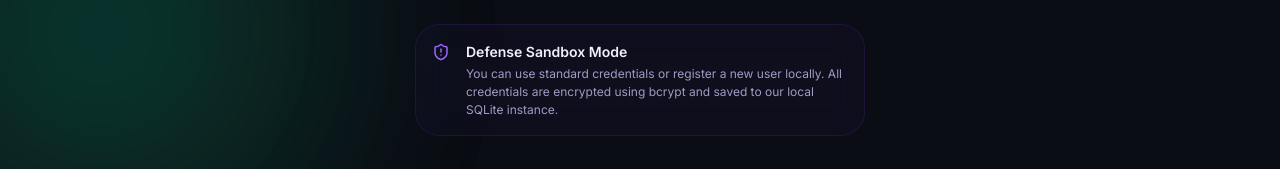
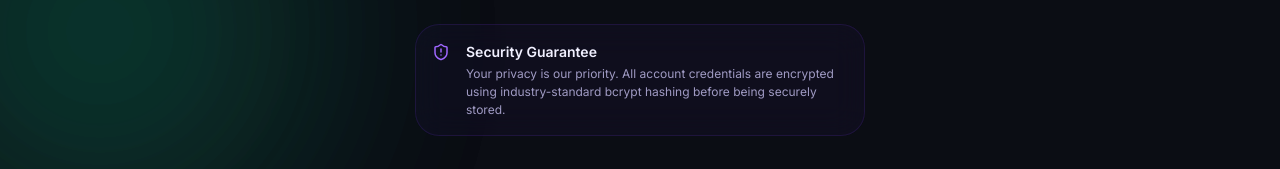
Before and after one commit to ngoh-remy/signspeak, a React (Vite) app in the folder frontend/: page /login in a window 1280 px wide. Shown: the part 669-838 px from the top of the page. Built offline with nearby package versions, Linux system fonts and the light colour scheme; no server answers.

Commit message:
feat: change security notice copy to be more user friendly

```diff
--- a/frontend/src/translations.js
+++ b/frontend/src/translations.js
@@ -87,8 +87,8 @@ export const translations = {
       signingIn: "Signing In...",
       dontHaveAccount: "Don't have an account? ",
       createOneNow: "Create one now",
-      defenseSandbox: "Defense Sandbox Mode",
-      defenseSandboxDesc: "You can use standard credentials or register a new user locally. All credentials are encrypted using bcrypt and saved to our local SQLite instance."
+      defenseSandbox: "Security Guarantee",
+      defenseSandboxDesc: "Your privacy is our priority. All account credentials are encrypted using industry-standard bcrypt hashing before being securely stored."
     },
     signs: {
       // These are translations for the actual words recognized by the model or listed in the dictionary
@@ -208,8 +208,8 @@ export const translations = {
       signingIn: "Connexion en cours...",
       dontHaveAccount: "Vous n'avez pas de compte ? ",
       createOneNow: "Créez-en un maintenant",
-      defenseSandbox: "Mode Bac à Sable de Défense",
-      defenseSandboxDesc: "Vous pouvez utiliser des identifiants standard ou enregistrer un nouvel utilisateur localement. Tous les identifiants sont cryptés avec bcrypt et sauvegardés dans notre instance SQLite locale."
+      defenseSandbox: "Garantie de Sécurité",
+      defenseSandboxDesc: "Votre vie privée est notre priorité. Tous les identifiants de compte sont cryptés à l'aide du hachage standard de l'industrie bcrypt avant d'être stockés en toute sécurité."
     },
     signs: {
       "hello": "Bonjour",
```
